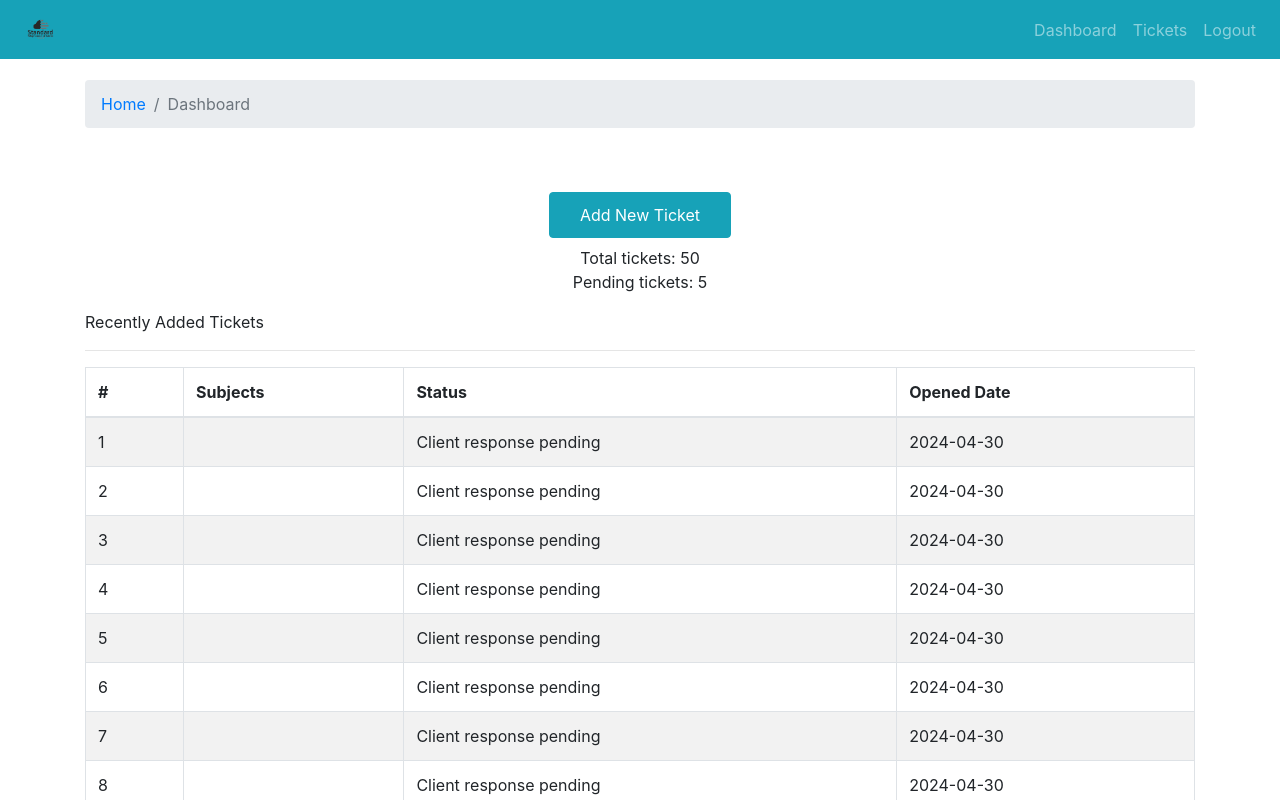
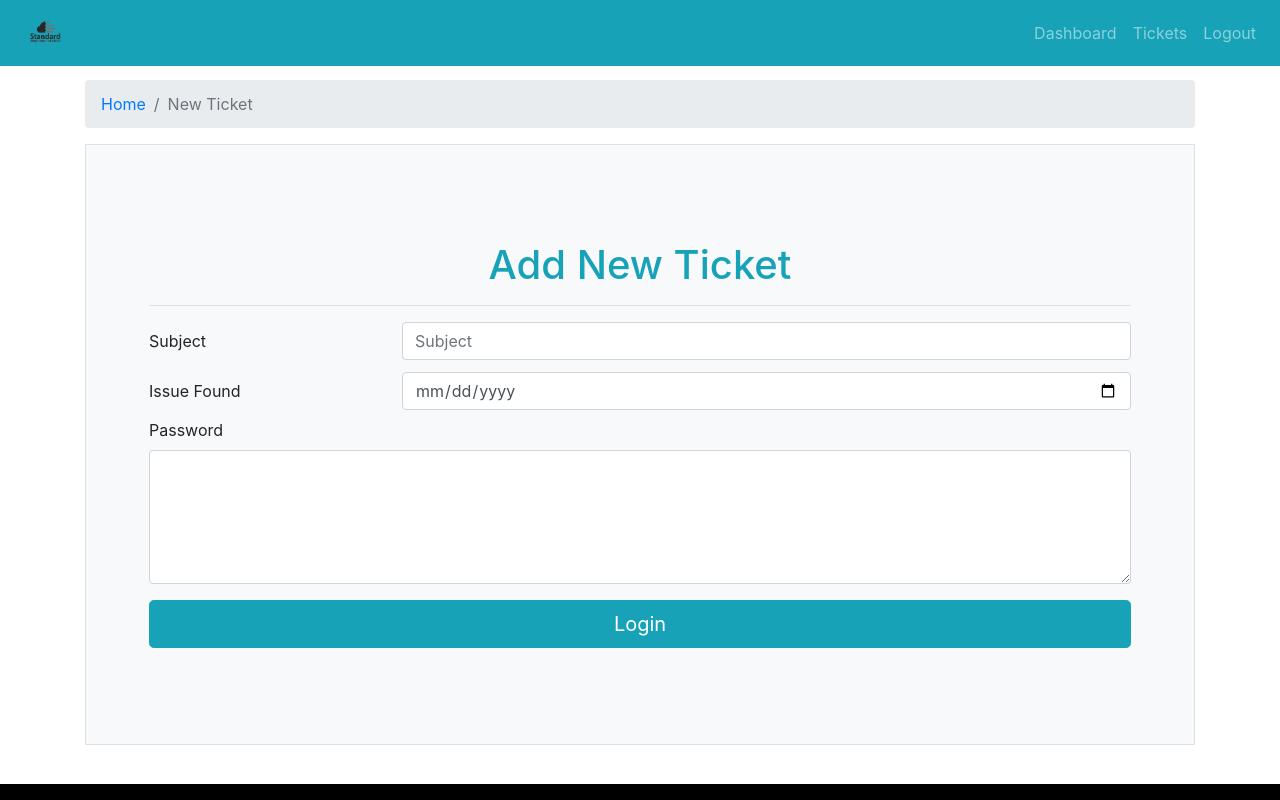
Before and after one commit to Patric27/crm-frontend, a React (Create React App) app in the folder crm-ticket-system/: page / in a window 1280 px wide. Shown: the top 800 px of the page. Built offline with nearby package versions, Linux system fonts and the light colour scheme.

Commit message:
add new ticket form added

```diff
--- a/crm-ticket-system/src/App.js
+++ b/crm-ticket-system/src/App.js
@@ -2,16 +2,18 @@ import React from 'react';
 import "./App.css";
 
 
-import { Entry } from './pages/entry/Entry.page';
+//import { Entry } from './pages/entry/Entry.page';
 import { DefaultLayout } from './layout/DefaultLayout';
-import { Dashboard } from './pages/dashboard/Dashboard.page';
+//import { Dashboard } from './pages/dashboard/Dashboard.page';
+import { AddTicket } from './pages/new-ticket/AddTicket.page';
 
 function App() {
   return (
   <div className='App'>
     {/* <Entry /> */}
     <DefaultLayout>
-      <Dashboard/>
+      {/*<Dashboard/> */}
+      <AddTicket/>
     </DefaultLayout>
   </div>
   );
--- a/crm-ticket-system/src/assets/data/dummy-tickets.json
+++ b/crm-ticket-system/src/assets/data/dummy-tickets.json
@@ -1,6 +1,7 @@
 [
     {
         "id":1,
+        "subject": "hhhhhh0",
         "status": "Client response pending",
         "addedAt": "2024-04-30"
     },
--- /dev/null
+++ b/crm-ticket-system/src/components/add-ticket-form/AddTicketForm.comp.js
@@ -0,0 +1,71 @@
+import React from 'react';
+import { Form, Row, Col, Button} from 'react-bootstrap';
+import  PropTypes  from 'prop-types';
+
+
+
+
+export const AddTicketForm = ({handleOnSubmit, handleOnChange, frmDataErro, frmDt}) => {
+	console.log(frmDt);
+    return (
+		<div className="p-5 mb-4 bg-light border rounded-4 ">
+		<div className="container-fluid py-5" >
+		<h1 className="text-info text-center">Add New Ticket</h1>
+		<hr />
+		<Form autoComplete="off" onSubmit={handleOnSubmit} >
+							<Form.Group as={Row} className='mb-2'>
+								<Form.Label column={3}>Subject</Form.Label>
+								<Col sm={9}>
+								<Form.Control
+									name="subject"
+									value={frmDt.subject}
+									//minLength="3"
+									maxLength="100"
+									onChange={handleOnChange}
+									placeholder="Subject"
+									required
+								/>
+								<Form.Text className="text-danger">
+									{frmDataErro.subject && "Subject is required!"}
+								</Form.Text>
+								</Col>
+
+							</Form.Group>
+							<Form.Group as={Row} className='mb-2'>
+								<Form.Label column={3}>Issue Found</Form.Label>
+								<Col sm={9}>
+								<Form.Control
+									type="date"
+									name="issueDate"
+									value={frmDt.issueDate}
+									onChange={handleOnChange}
+									required
+								/>
+								</Col>
+
+							</Form.Group>
+							<Form.Group className='mb-3'>
+								<Form.Label>Password</Form.Label>
+								<Form.Control
+									as="textarea"
+									name="detail"
+									rows="5"
+									value={frmDt.detail}
+									onChange={handleOnChange}
+									required
+								/>
+							</Form.Group>
+
+							<Button className="w-100 btn btn-lg btn-info" type="submit">Login</Button>
+						</Form>
+		</div>
+		</div>
+	);
+};
+
+AddTicketForm.prototypes = {
+    handleOnSubmit: PropTypes.func.isRequired,
+    handleOnChange: PropTypes.func.isRequired,
+    frmDt: PropTypes.object.isRequired,
+	frmDataErro: PropTypes.object.isRequired,
+};
--- a/crm-ticket-system/src/layout/partials/Header.comp.js
+++ b/crm-ticket-system/src/layout/partials/Header.comp.js
@@ -11,7 +11,7 @@ export const Header = () =>{
     expand="md"
     >
         <Navbar.Brand>
-            <img src={logo} alt="logo" width="50px"/>
+            <img src={logo} alt="logo" width="60px"/>
         </Navbar.Brand>
         <Navbar.Toggle
         area-controls="basic-navbar-nav" />
--- a/crm-ticket-system/src/pages/dashboard/Dashboard.page.js
+++ b/crm-ticket-system/src/pages/dashboard/Dashboard.page.js
@@ -1,5 +1,5 @@
 import React from "react";
-import { Container, Row, Col, Button, Breadcrumb } from "react-bootstrap";
+import { Container, Row, Col, Button,} from "react-bootstrap";
 import { TicketTable } from "../../components/ticket-table/TicketTable.comp";
 import tickets from '../../assets/data/dummy-tickets.json'
 import { PageBreadcrumb } from "../../components/breadcrumb/Breadcrump.comp";
--- /dev/null
+++ b/crm-ticket-system/src/pages/new-ticket/AddTicket.page.js
@@ -0,0 +1,75 @@
+import React, { useState, useEffect } from 'react';
+import { Container,Row, Col } from 'react-bootstrap';
+import { PageBreadcrumb } from '../../components/breadcrumb/Breadcrump.comp';
+import { AddTicketForm } from '../../components/add-ticket-form/AddTicketForm.comp';
+
+
+import { shortText } from '../../utils/validation';
+
+const initialFrmDt = {
+    subject: "",
+    issueDate: "",
+    datail: "",
+};
+
+const initialFrmError = {
+    subject: false,
+    issueDate: false,
+    datail: false,
+};
+
+export const AddTicket = () => {
+
+    const [frmData, setFrmData] = useState(initialFrmDt);
+    const [frmDataErro, setFrmDataErro] = useState( initialFrmError );
+    useEffect(() => {}, [frmData, frmDataErro]);
+
+
+    const handleOnChange = (e) => {
+        const { name, value } = e.target;
+
+        setFrmData({
+              ...frmData,
+            [name]: value,
+        });
+
+    };
+
+    const handleOnSubmit = async (e) => {
+        e.preventDefault();
+
+        setFrmDataErro(initialFrmError);
+
+        const isSubjectValid = await shortText(frmData.subject);
+
+        setFrmDataErro({
+            ...initialFrmError,
+            subject: !isSubjectValid,
+        });
+
+
+
+        console.log('Form submit request received', frmData);
+    };
+
+        return (
+            <Container>
+            <Row>
+                <Col>
+                <PageBreadcrumb page="New Ticket" />
+                </Col>
+            </Row>
+
+            <Row>
+                <Col>
+                <AddTicketForm
+                handleOnChange={handleOnChange}
+                handleOnSubmit={handleOnSubmit}
+                frmDt= {frmData}
+                frmDataErro= {frmDataErro}
+                />
+                </Col>
+            </Row>
+            </Container>
+        );
+};
--- /dev/null
+++ b/crm-ticket-system/src/utils/validation.js
@@ -0,0 +1,3 @@
+export const shortText = (str) => {
+    return str.length >= 3 && str.length <= 100;
+};
```
